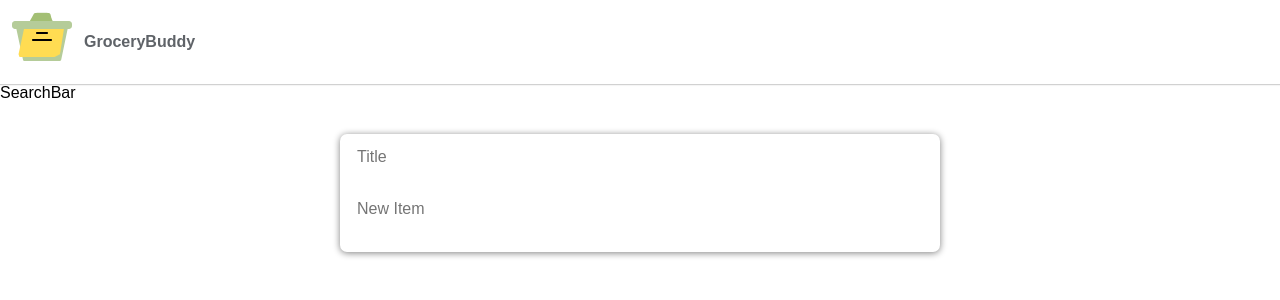
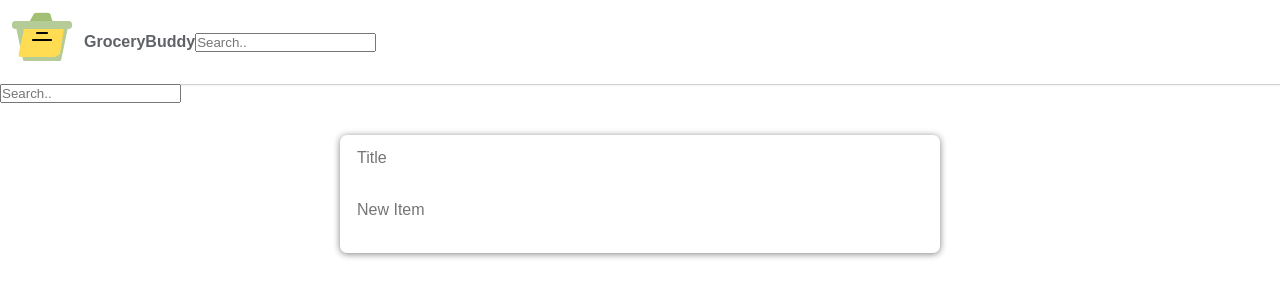
Before and after one commit to yepterence/GroceryBuddy, a React (Vite) app: page / in a window 1280 px wide. Shown: the top 300 px of the page. Built offline with nearby package versions, Linux system fonts and the light colour scheme.

Commit message:
Moved searchbar to header

```diff
--- a/src/components/Header.tsx
+++ b/src/components/Header.tsx
@@ -1,4 +1,5 @@
 import Basket from "../assets/basket.svg";
+import { SearchBar } from "./SearchBar";
 
 const Header = () => {
   const logo = <img src={Basket} alt="logo" />;
@@ -6,6 +7,7 @@ const Header = () => {
     <div className="header">
       {logo}
       <h3>GroceryBuddy</h3>
+      <SearchBar />
     </div>
   );
 };
--- a/src/components/SearchBar.tsx
+++ b/src/components/SearchBar.tsx
@@ -1,17 +1,9 @@
 // import React from "react";
-
+import "../styles/theme.css";
 export const SearchBar = () => {
-  return <div>SearchBar</div>;
+  return (
+    <div>
+      <input type="text" className="search-bar" placeholder="Search.." />
+    </div>
+  );
 };
-
-// export const SearchBar = (filterText: Products, uncheckedOnly: boolean) => {
-//   return (
-//     <form>
-//       <input type="text" placeholder="Search.." />
-//       <label>
-//         <input type="checkbox" value={filterText} onChange={uncheckedOnly} />
-//         Only show unchecked items
-//       </label>
-//     </form>
-//   );
-// };
```
